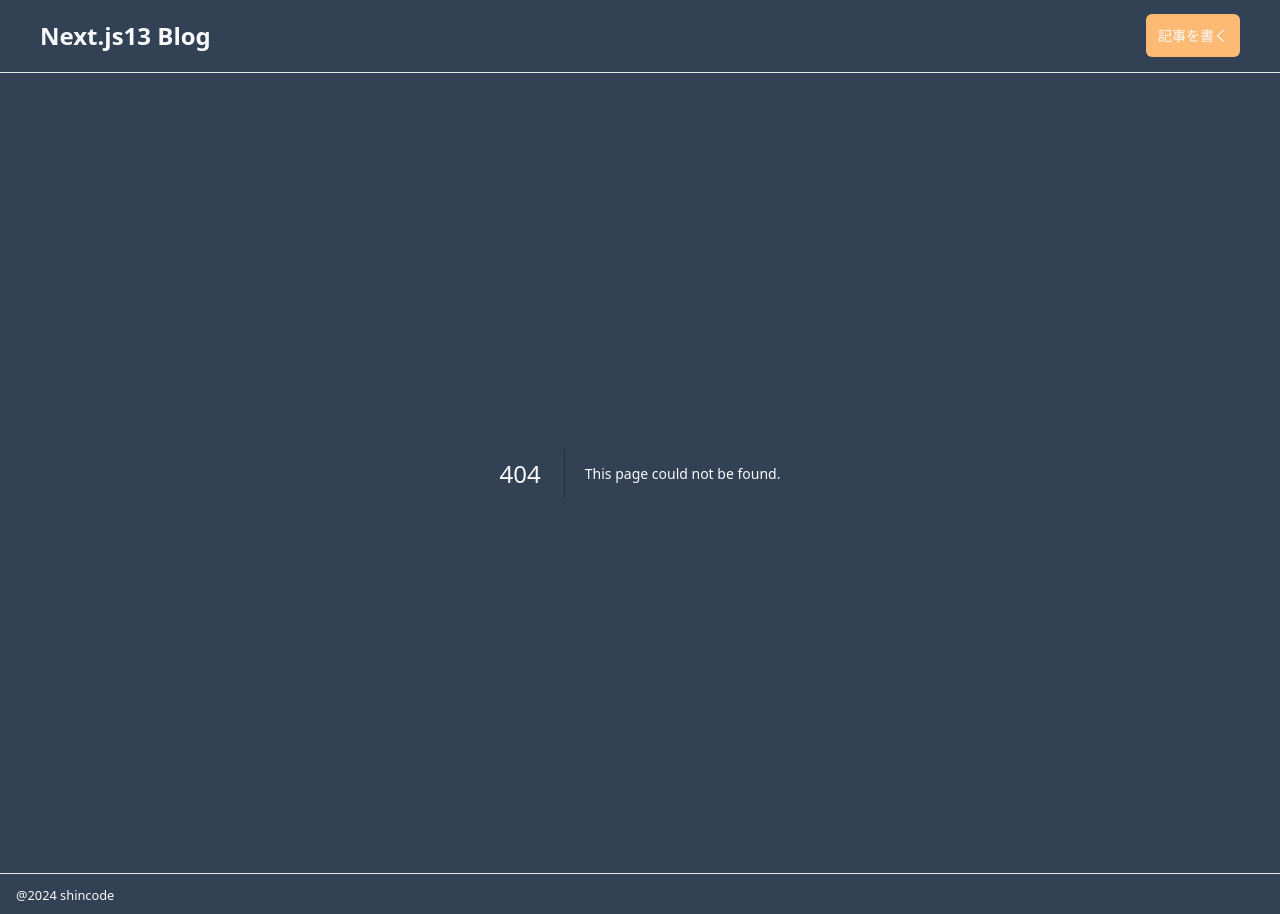
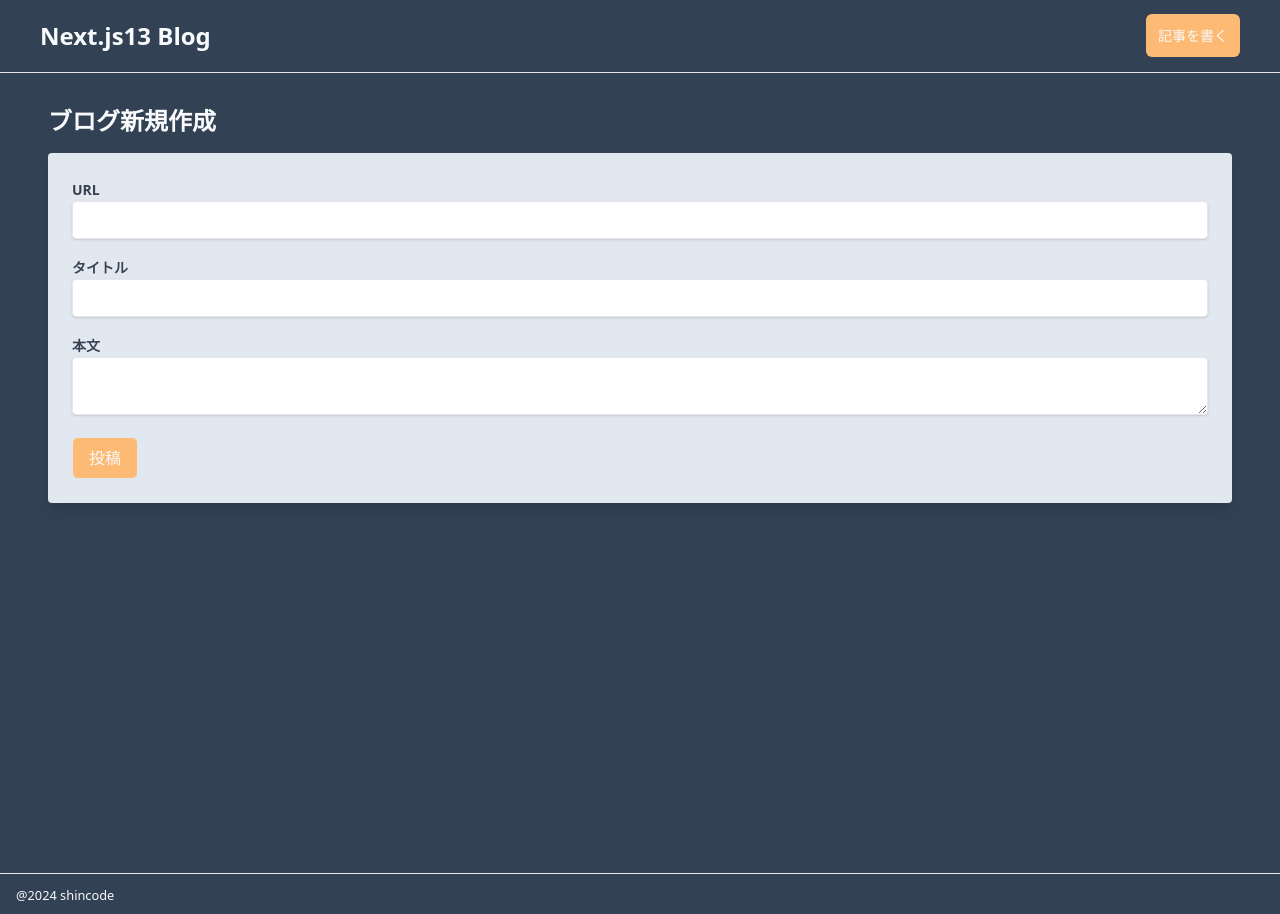
Before and after one commit to naoki-yamanoi/next13-blog, a Next.js app: page /articles/new in a window 1280 px wide. Before the commit this address had no page. Built offline with nearby package versions, Linux system fonts and the light colour scheme.

Commit message:
新規投稿ページ、html,cssで作成

```diff
--- /dev/null
+++ b/src/app/articles/new/page.tsx
@@ -0,0 +1,43 @@
+import React from "react";
+
+const CreateBlogPage = () => {
+  return (
+    <div className="min-h-screen py-8 px-4 md:px-12">
+      <h2 className="text-2xl font-bold mb-4">ブログ新規作成</h2>
+      <form action="" className="bg-slate-200 p-6 rounded shadow-lg">
+        <div className="mb-4">
+          <label htmlFor="" className="text-gray-700 text-sm font-bold mb-2">
+            URL
+          </label>
+          <input
+            type="text"
+            className="shadow border rounded w-full py-2 px-3 text-gray-700 leading-tight focus:outline-none"
+          />
+        </div>
+        <div className="mb-4">
+          <label htmlFor="" className="text-gray-700 text-sm font-bold mb-2">
+            タイトル
+          </label>
+          <input
+            type="text"
+            className="shadow border rounded w-full py-2 px-3 text-gray-700 leading-tight focus:outline-none"
+          />
+        </div>
+        <div className="mb-4">
+          <label htmlFor="" className="text-gray-700 text-sm font-bold mb-2">
+            本文
+          </label>
+          <textarea className="shadow border rounded w-full py-2 px-3 text-gray-700 leading-tight focus:outline-none" />
+        </div>
+        <button
+          type="submit"
+          className="py-2 px-4 border rounded-md bg-orange-300"
+        >
+          投稿
+        </button>
+      </form>
+    </div>
+  );
+};
+
+export default CreateBlogPage;
```
